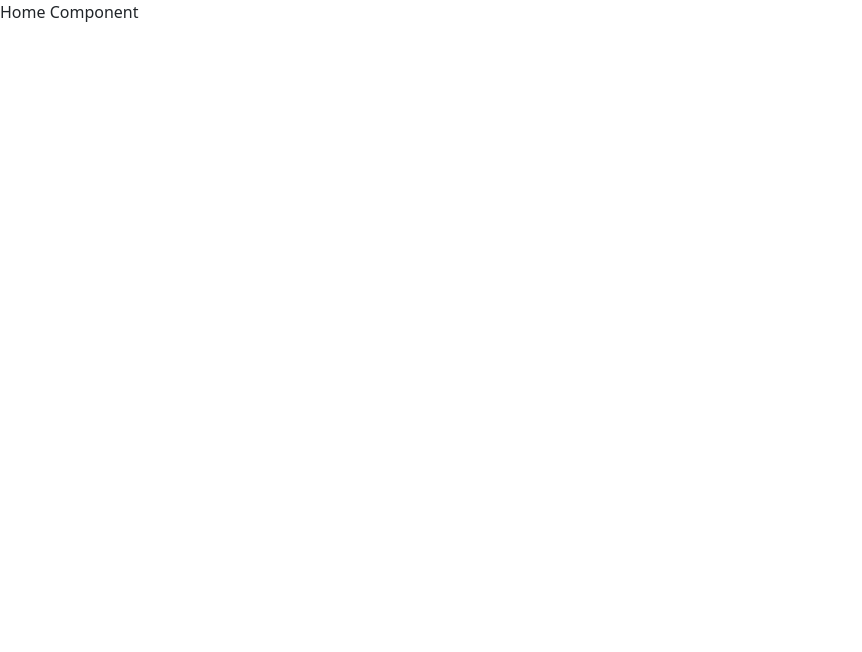
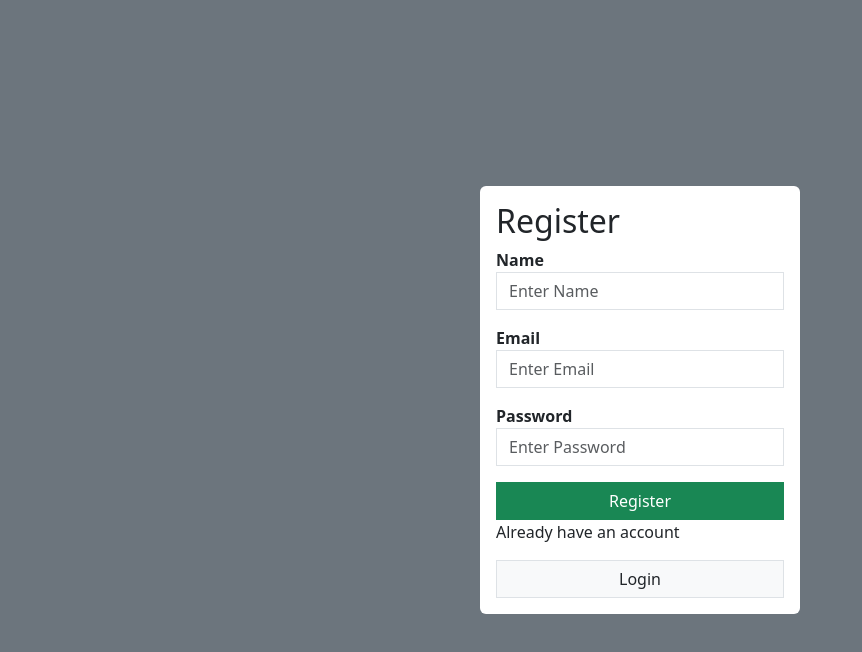
Before and after one commit to nitin64956/merndeploy, a React (Vite) app in the folder client/: page / in a window 1280 px wide. Shown: the top 652 px of the page, without its empty margins (0-862 px from the left). Built offline with nearby package versions, Linux system fonts and the light colour scheme.

Commit message:
path change

```diff
--- a/client/src/App.jsx
+++ b/client/src/App.jsx
@@ -14,11 +14,10 @@
   return (
     <BrowserRouter>
       <Routes>
-      <Route path="/" element={<Open/>}></Route>
 
+      <Route path="/" element={<Signup/>}></Route>
       <Route path="/home" element={<Home/>}></Route>
 
-        <Route path="/register" element={<Signup/>}></Route>
         <Route path="/login" element={<Login/>}></Route>
 
       </Routes>
```
Also changed, not shown: 1 other file (tests, documents, lock files or other folders).
